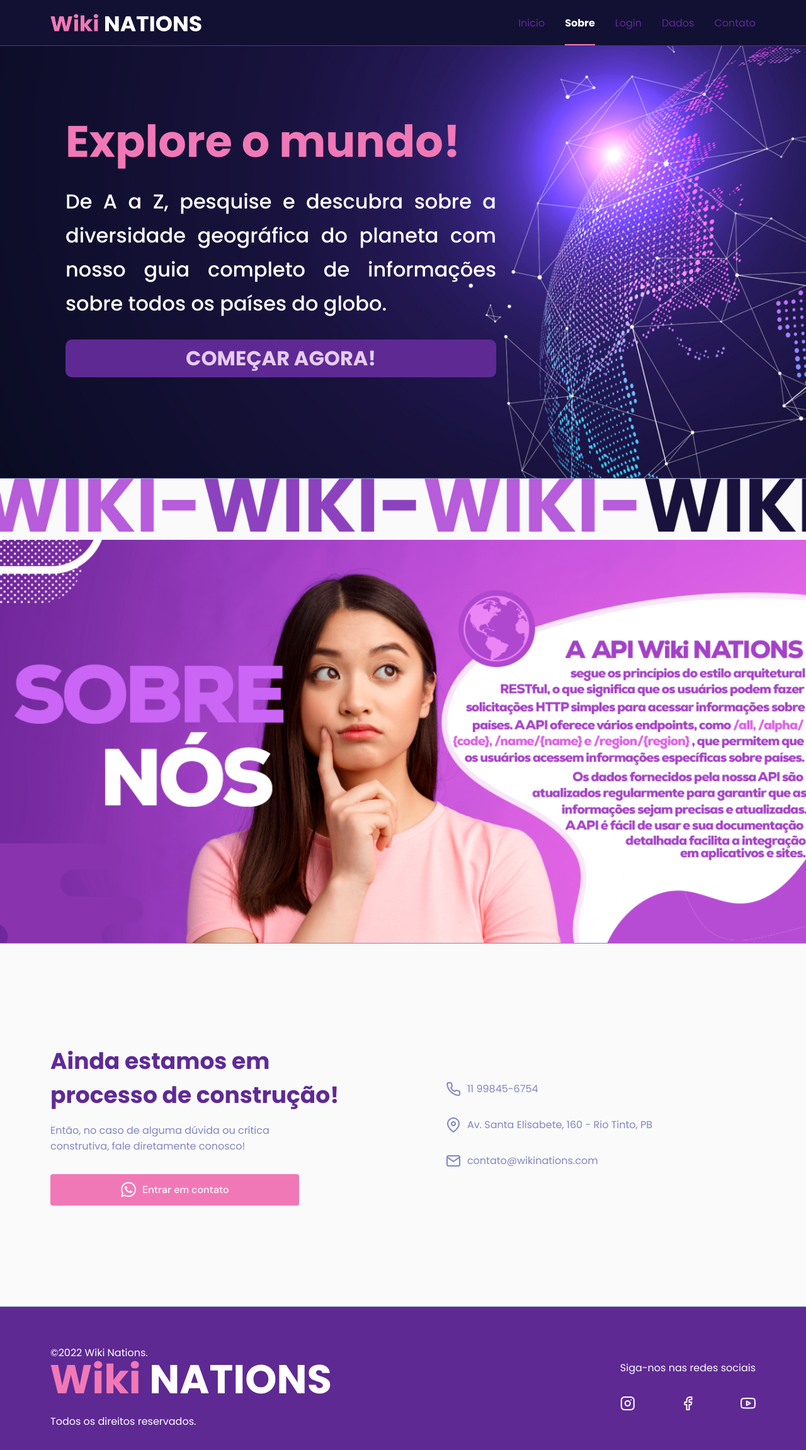
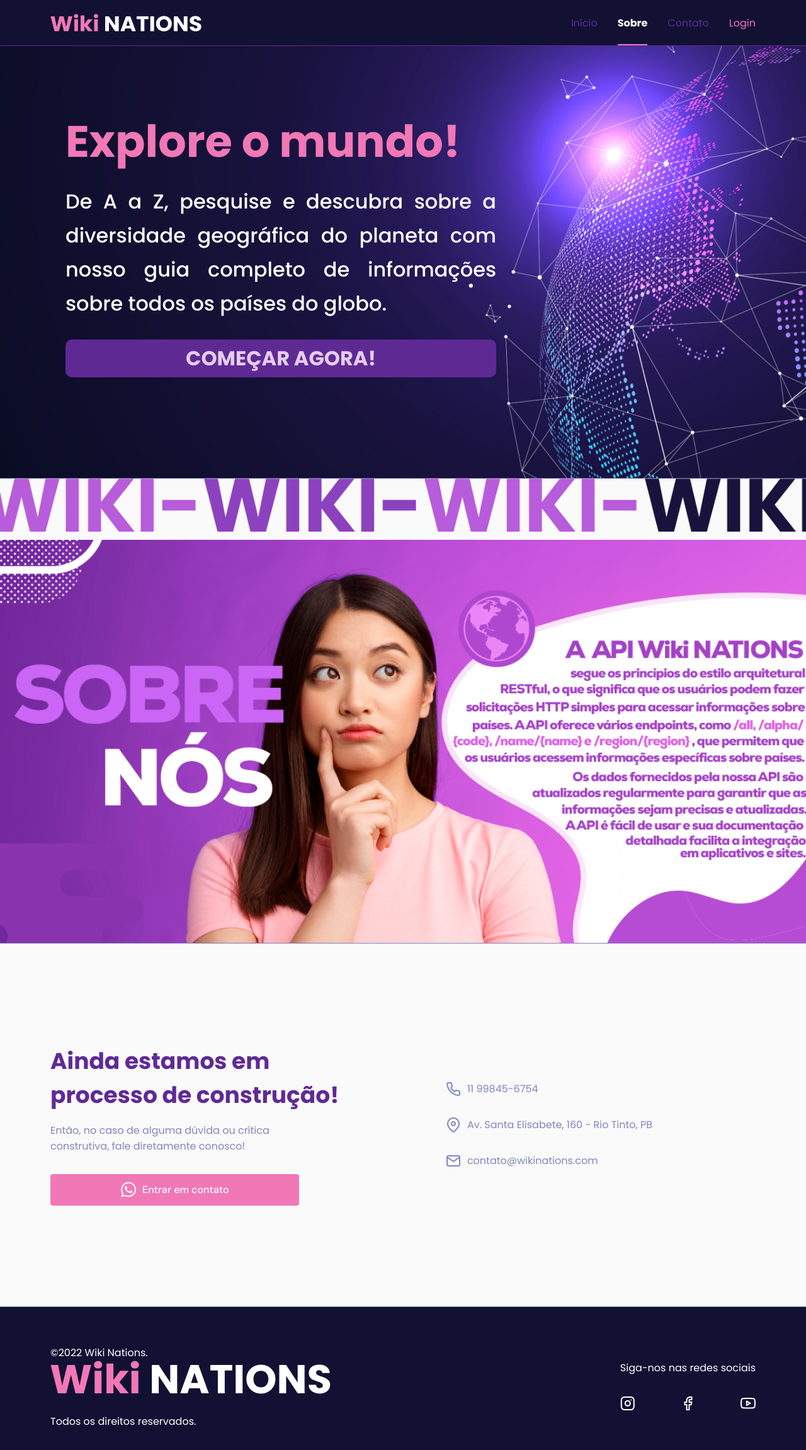
Before and after one commit to dev-trajano/PAS-I-Projeto, a plain HTML site: page TelaPrincipal.html in a window 1280 px wide. Shown: the whole page at 63% size. Drawn offline with nearby package versions, Linux system fonts and the light colour scheme; files whose address does not match are found by name.

Commit message:
atualizações de css

```diff
--- a/TelaPrincipal.html
+++ b/TelaPrincipal.html
@@ -8,7 +8,7 @@
 
     <!-- Icones -->
     <link rel="stylesheet" href="assets/fonts/style.css" />
-
+    <link rel="shortcut icon" href="assets/fotos/terra.png" type="image/x-icon" />
     <!-- STYLES -->
     <link rel="stylesheet" href="css/stylePrincipal.css " />
 
@@ -28,9 +28,9 @@
           <ul class="grid">
             <li><a class="title" href="#home">Início</a></li>
             <li><a class="title" href="#about">Sobre</a></li>
-            <li><a class="title" href="TelaLogin.html">Login</a></li>
-            <li><a class="title" href="TelaDados.html">Dados</a></li>
             <li><a class="title" href="#contact">Contato</a></li>
+            <li><a style="color: #F178B6;" class="title" href="TelaLogin.html">Login</a></li>
+
           </ul>
         </div>
         <!-- /menu -->
--- a/css/stylePrincipal.css
+++ b/css/stylePrincipal.css
@@ -422,7 +422,7 @@ nav.show div.icon-close {
 
 /*====  FOOTER ============================ */
 footer {
-  background: var(--color-roxo);
+  background: #121133;
 }
 
 footer p{
```
Also changed, not shown: assets/fotos/terra.png (added).
